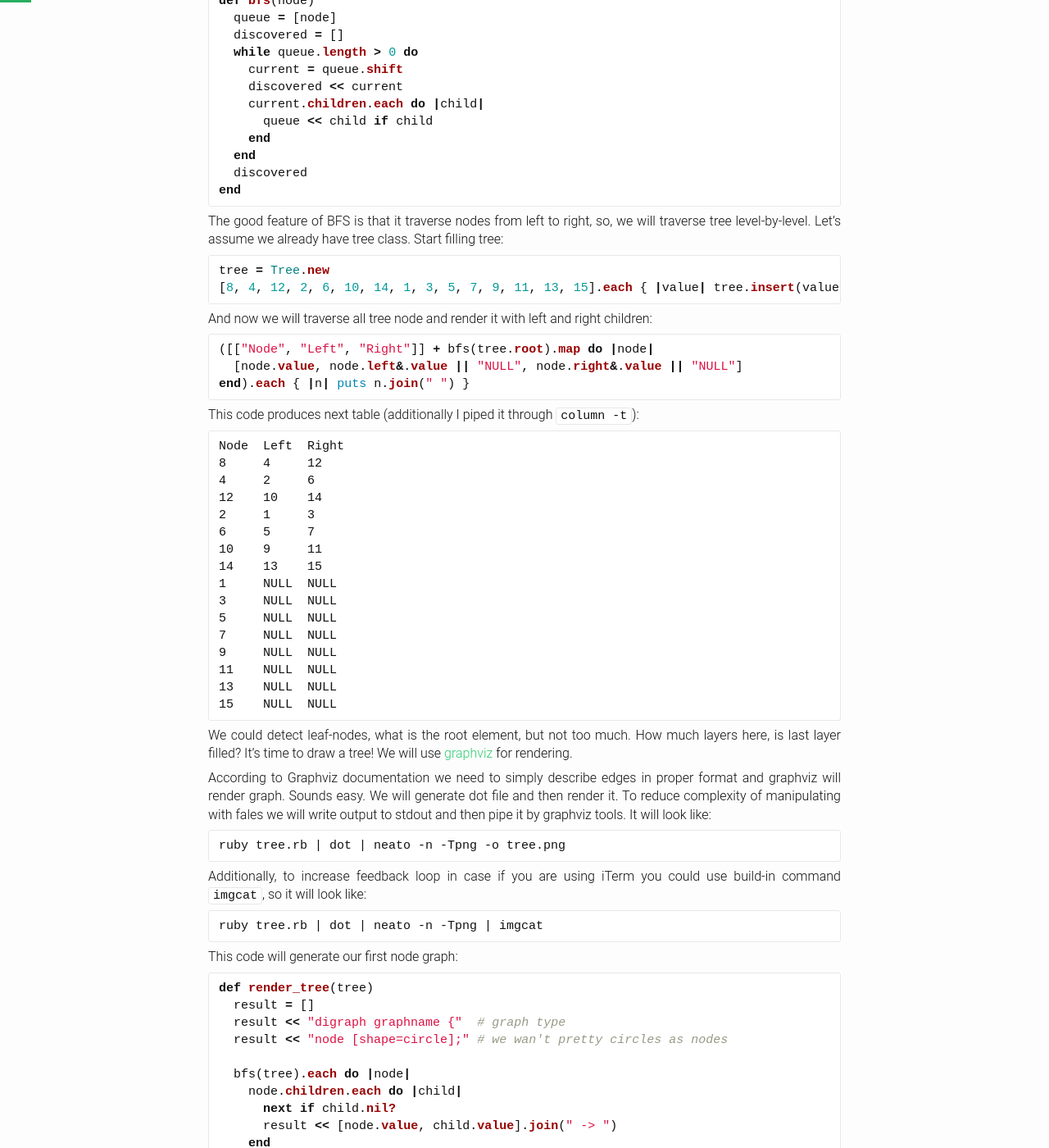
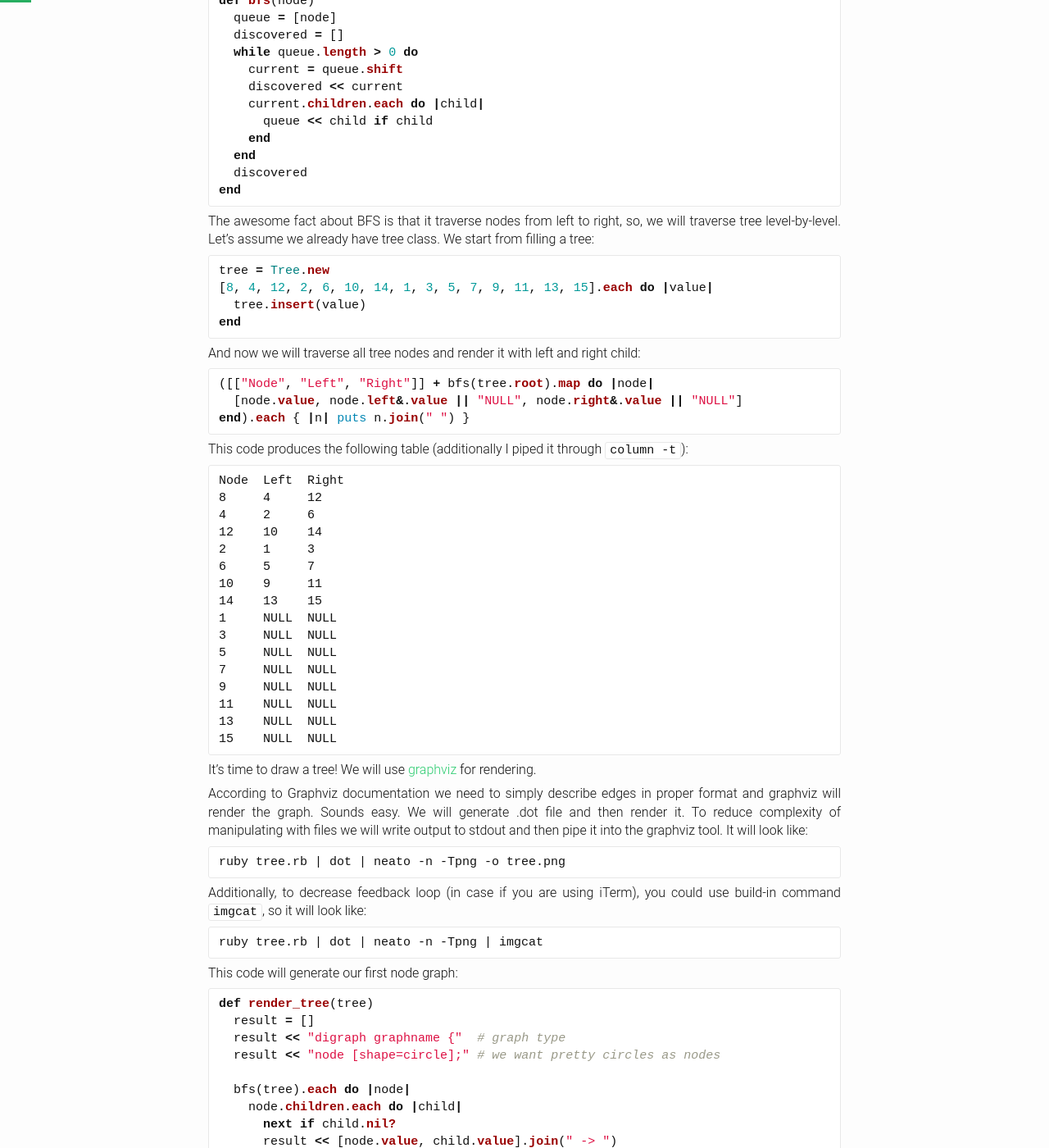
Before and after one commit to ignat-z/ignat-z.github.io, a Jekyll site: the page built from _posts/2017-08-02-growing-trees-part1.markdown, in a window 1280 px wide and 1400 px high, scrolled down 246 px. Shown: the whole window at 82% size. Built offline with Jekyll 4.4.1, drawn with Linux system fonts in a browser that asks for light colours; comment, search, counter and statistics services are not loaded; some of the changed text lies outside the part shown.

Commit message:
Fix editor edits on growing trees part 1

````diff
--- a/_posts/2017-08-02-growing-trees-part1.markdown
+++ b/_posts/2017-08-02-growing-trees-part1.markdown
@@ -5,7 +5,7 @@ date:   2017-08-02 19:09:22
 categories: ruby graphviz trees
 ---
 
-Visualization is a great opportunity to see some complex structures from another side. Let's assume we want to inspect how actually trees look. We will use Breadth-first search (BFS) to traverse graph (or tree in our case) and show connections between nodes.
+Visualization is a great opportunity to see some complex structures from another side. Let's assume we want to inspect how trees actually look. We will use Breadth-first search (BFS) to traverse graph (or tree in our case) and show connections between nodes.
 
 ```ruby
 def bfs(node)
@@ -22,14 +22,16 @@ def bfs(node)
 end
 ```
 
-The good feature of BFS is that it traverse nodes from left to right, so, we will traverse tree level-by-level. Let's assume we already have tree class. Start filling tree:
+The awesome fact about BFS is that it traverse nodes from left to right, so, we will traverse tree level-by-level. Let's assume we already have tree class. We start from filling a tree:
 
 ```ruby
 tree = Tree.new
-[8, 4, 12, 2, 6, 10, 14, 1, 3, 5, 7, 9, 11, 13, 15].each { |value| tree.insert(value) }
+[8, 4, 12, 2, 6, 10, 14, 1, 3, 5, 7, 9, 11, 13, 15].each do |value|
+  tree.insert(value)
+end
 ```
 
-And now we will traverse all tree node and render it with left and right children:
+And now we will traverse all tree nodes and render it with left and right child:
 
 ```ruby
 ([["Node", "Left", "Right"]] + bfs(tree.root).map do |node|
@@ -37,7 +39,7 @@ And now we will traverse all tree node and render it with left and right childre
 end).each { |n| puts n.join(" ") }
 ```
 
-This code produces next table (additionally I piped it through `column -t`):
+This code produces the following table (additionally I piped it through `column -t`):
 
 ```
 Node  Left  Right
@@ -58,15 +60,15 @@ Node  Left  Right
 15    NULL  NULL
  ```
 
-We could detect leaf-nodes, what is the root element, but not too much. How much layers here, is last layer filled? It's time to draw a tree! We will use [graphviz](<http://www.graphviz.org/>) for rendering.
+It's time to draw a tree! We will use [graphviz](<http://www.graphviz.org/>) for rendering.
 
-According to Graphviz documentation we need to simply describe edges in proper format and graphviz will render graph. Sounds easy. We will generate dot file and then render it. To reduce complexity of manipulating with fales we will write output to stdout and then pipe it by graphviz tools. It will look like:
+According to Graphviz documentation we need to simply describe edges in proper format and graphviz will render the graph. Sounds easy. We will generate .dot file and then render it. To reduce complexity of manipulating with files we will write output to stdout and then pipe it into the graphviz tool. It will look like:
 
 ```
 ruby tree.rb | dot | neato -n -Tpng -o tree.png
 ```
 
-Additionally, to increase feedback loop in case if you are using iTerm you could use build-in command `imgcat`, so it will look like:
+Additionally, to decrease feedback loop (in case if you are using iTerm), you could use build-in command `imgcat`, so it will look like:
 
 ```
 ruby tree.rb | dot | neato -n -Tpng | imgcat
@@ -78,7 +80,7 @@ This code will generate our first node graph:
 def render_tree(tree)
   result = []
   result << "digraph graphname {"  # graph type
-  result << "node [shape=circle];" # we wan't pretty circles as nodes
+  result << "node [shape=circle];" # we want pretty circles as nodes
 
   bfs(tree).each do |node|
     node.children.each do |child|
@@ -94,7 +96,7 @@ end
 
 ![First render](/assets/growing-trees/tree_1_basic.png)
 
-It will generate Graphviz file with next content:
+It will generate Graphviz file with the following content:
 
 ```
 digraph graphname {
@@ -120,11 +122,11 @@ But there are some problems. Let's assume we have more than one node with the sa
 
 ![Something goes wrong](/assets/growing-trees/tree_2_wrong.png)
 
-Hm, it's not what we except. We need something more unique and Ruby gives us method `object_id` which gives us unique identification for each node.
+Hmm..., its not what we expect. We need more unique identificator and Ruby provides `object_id` method, which we can use to get unique identifier for each node.
 
 ![Using object_ids](/assets/growing-trees/tree_3_almost_right.png)
 
-Ok, it's better, but still not so good (additionally it's 60% size), we solve one problem but have another. Graphviz allows you to define how to render nodes. For this you need to add line with this information.
+Ok, it's better, but still not so good, we solved one problem but there is another one. Graphviz allows you to define how to render nodes. In order to do this, you need to append a line with label's contents.
 
 New code:
 
@@ -237,7 +239,7 @@ class TreeRenderer
 end
 ```
 
-It's not so cool now, because, actually, it's complex. We could delegate nodes rendering to actually `Node` class, but I think it's not perfect idea to change actual "business-logic" code for rendering.
+It's not so cool now, because, actually, it's complex. We could delegate nodes rendering to the `Node` class, but I think it's not perfect idea to change actual "business-logic" code for rendering.
 
 ![Right binary tree](/assets/growing-trees/tree_7_ok.png)
 
@@ -310,4 +312,4 @@ I used this code to debug my RB-tree implementation. There are dotted edges whic
 
 ![RB tree with debug](/assets/growing-trees/tree_10_debug.png)
 
-Is it useful per se? Seems no, RB-tree implementation isn't common task for average developer. How to use this knowledge in real life world we will discuss in the second part.
+Is it useful per se? Seems no, RB-tree implementation isn't common task for average developer. In the second part we will discuss how to use this knowledge in real life world.
````
Also changed, not shown: other parts of _posts/2017-08-02-growing-trees-part1.markdown (+3 -3 lines).
